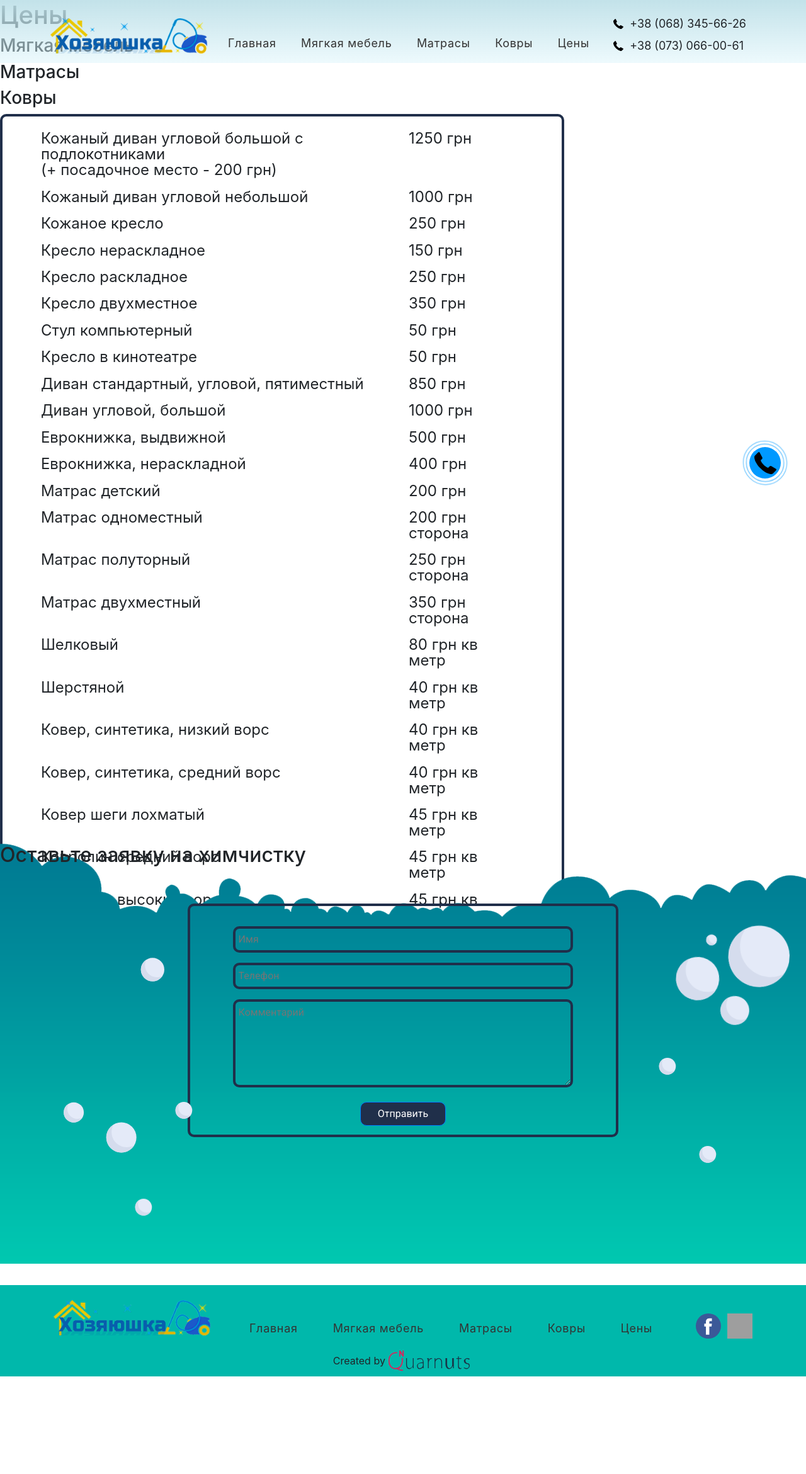
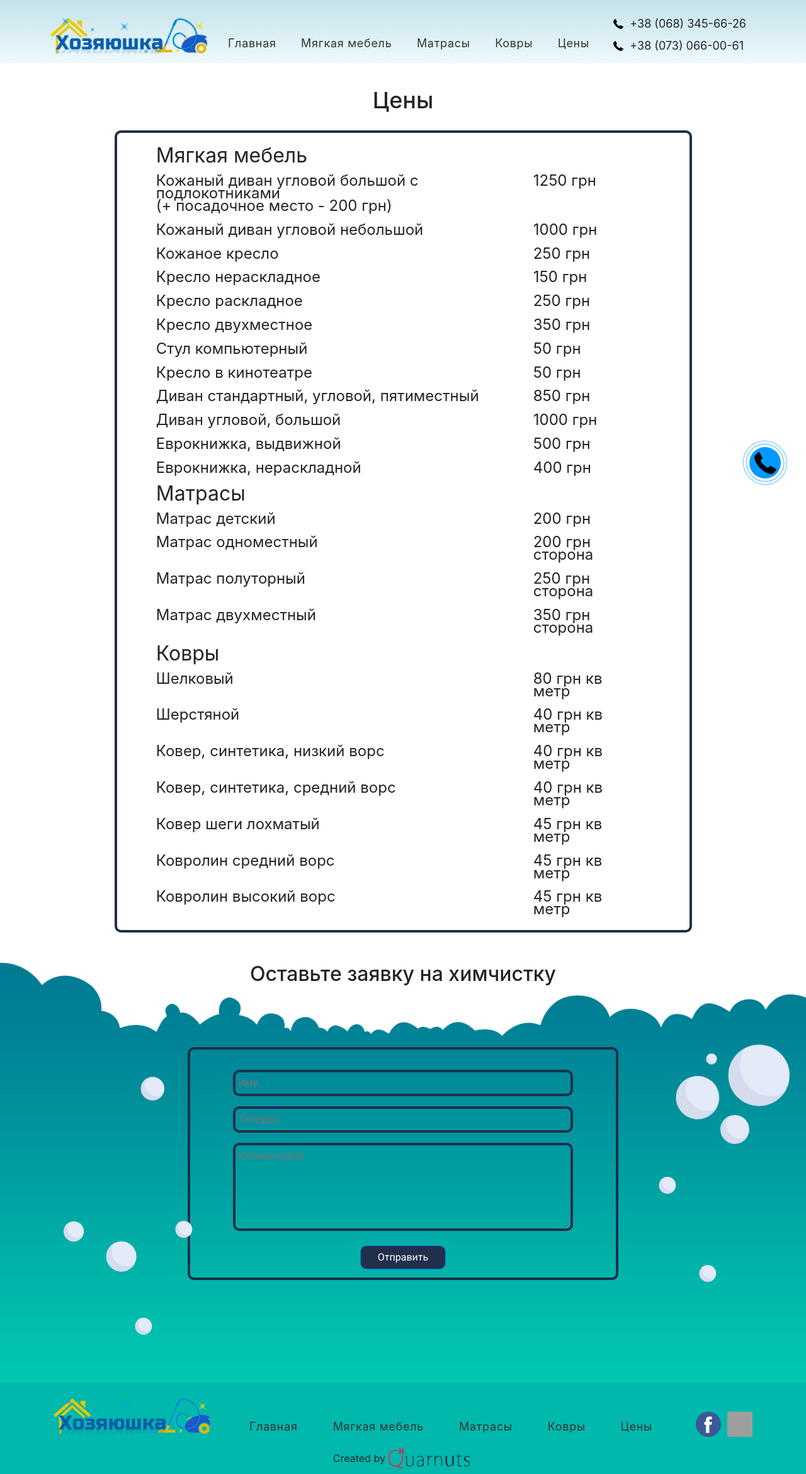
Before and after one commit to markxploder/hozyaushka, a Django app: page /price/ in a window 1280 px wide. Shown: the whole page at 63% size. Before the commit the page ends 2186 px from the top, so only its background shows below. Run offline with Django 3.2, Linux system fonts and the light colour scheme; some libraries are stand-ins or nearby versions; grey boxes are pictures that could not be loaded.

Commit message:
Slightly changed css + price.html

```diff
--- a/hoz/static/css/carpet.css
+++ b/hoz/static/css/carpet.css
@@ -66,7 +66,7 @@
   padding: 1%;
 }
 
-@media screen and (max-device-width: 500px) {
+@media only screen and (min-device-width: 320px) and (max-device-width : 480px) {
   .carpet h1 {
     padding: 4.2% 5% 2% 5%;
   }
--- a/hoz/static/css/furniture.css
+++ b/hoz/static/css/furniture.css
@@ -61,7 +61,7 @@
   padding: 1%;
 }
 
-@media screen and (max-device-width: 500px) {
+@media only screen and (min-device-width: 320px) and (max-device-width : 480px) {
   .furniture h1 {
     padding: 4.2% 5% 2% 5%;
   }
--- a/hoz/static/css/mattress.css
+++ b/hoz/static/css/mattress.css
@@ -60,7 +60,7 @@
   padding: 1.3%;
 }
 
-@media screen and (max-device-width: 500px) {
+@media only screen and (min-device-width: 320px) and (max-device-width : 480px) {
   .mattress h1 {
     padding: 4.2% 5% 2% 5%;
   }
--- a/hoz/static/css/price.css
+++ b/hoz/static/css/price.css
@@ -1,8 +1,20 @@
+.price {
+    padding-top: 100px;
+    text-align: center;
+    font: #333333;
+}
+
+.price h1 {
+    margin-top: 3%;
+    margin-bottom: 2%;
+    font-size: 36px;
+}
+
 .price-table {
   width: 70%;
   text-align: left;
   font-size: 24px;
-  line-height: 25px;
+  line-height: 20px;
   border: solid 4px #202f4a;
   border-collapse: unset;
   border-radius: 10px;
@@ -15,23 +27,31 @@
   padding: 1%;
 }
 
+.td-title {
+  line-height: 25px;
+  font-size: 32px;
+  padding: 2.5%;
+}
+
 /* request */
 
 .request {
     min-height: calc(100% - 100px);
     position: relative;
-    top: -25%;
-    margin-bottom: -13%;
     background: url(../img/foam!.png) no-repeat;
 }
-
 
 .hoz-caption-bigger {
     margin-bottom: 2%;
 }
 
 .hoz-caption-bigger h2 {
-    line-height: 3.2;
+  text-align: center;
+  line-height: 3.2;
+}
+
+.hoz-reqest-form{
+  margin-top: 5%;
 }
 
 .hoz-form {
@@ -69,49 +89,57 @@
     bottom: 10%;
     left: 15%;
 }
+
 #bubble2 {
     bottom: 20%;
     left: 10%;
 }
+
 #bubble3 {
     bottom: 30%;
     left: 5%;
 }
+
 #bubble4 {
     bottom: 60%;
     left: 15%;
 }
+
 #bubble5 {
     bottom: 30%;
     left: 20%
 }
+
 #bubble6 {
     bottom: 20%;
     left: 85%;
 }
+
 #bubble7 {
     bottom: 40%;
     left: 80%;
 }
+
 #bubble8 {
     bottom: 55%;
     left: 85%;
 }
 
-
 #bubbles img {
     height: 50px;
 }
+
 #bubble4 img {
     height: 70px;
 }
+
 #bubble3 img {
     height: 60px;
 }
+
 #bubble2 img {
     height: 90px;
 }
-
 
 #bubble8 img {
     height: 150px;
@@ -120,27 +148,32 @@
 #bubble1 {
     animation: move1 1s ease-in-out infinite;
 }
+
 #bubble3 {
     animation: move2 2s ease-in-out infinite;
 }
+
 #bubble8 {
     animation: move8 5s infinite;
 }
+
 @keyframes move1 {
     0% { transform: translateY(0%); }
     50% { transform: translateY(30%); }
 }
+
 @keyframes move2 {
     0% { transform: translateY(50%) translateX(50%); }
     50% { transform: translateY(0%) translateX(0%); }
     100% { transform: translateY(50%) translateX(50%); }
 }
+
 @keyframes move8 {
     0% { transform: rotate(0deg) scale(1); }
     50% { transform: rotate(5deg) scale(1.2); }
 }
 
-@media screen and (max-device-width: 500px) {
+@media only screen and (min-device-width: 320px) and (max-device-width : 480px) {
   .price-table {
     width: 95%;
     line-height: 18px;
--- a/hoz/templates/hoz/price.html
+++ b/hoz/templates/hoz/price.html
@@ -3,9 +3,12 @@
 {% block content %}
 <section class="price">
   <h1>Цены</h1>
+  <div class="row justify-content-center">
     <table class="table price-table">
       <tbody>
-      <h3>Мягкая мебель</h3>
+        <tr>
+          <td class="td-title">Мягкая мебель</td>
+        </tr>
         <tr>
           <td>Кожаный диван угловой большой с подлокотниками<br/> (+ посадочное место - 200 грн)</td>
           <td>1250 грн</td>
@@ -54,7 +57,9 @@
           <td>Еврокнижка, нераскладной</td>
           <td>400 грн</td>
         </tr>
-      <h3>Матрасы</h3>
+        <tr>
+          <td class="td-title">Матрасы</td>
+        </tr>
         <tr>
           <td>Матрас детский</td>
           <td>200 грн</td>
@@ -71,7 +76,9 @@
           <td>Матрас двухместный</td>
           <td>350 грн сторона</td>
         </tr>
-      <h3>Ковры</h3>
+        <tr>
+          <td class="td-title">Ковры</td>
+        </tr>
         <tr>
           <td>Шелковый</td>
           <td>80 грн кв метр</td>
@@ -102,10 +109,11 @@
         </tr>
       </tbody>
     </table>
+  </div>
 </section>
 <section class="request">
     <div class="caption-dark hoz-caption-bigger"><h2>Оставьте заявку на химчистку</h2></div>
-    <div class="container">
+    <div class="container hoz-reqest-form">
         <div class="row justify-content-center">
             <form method="POST" class="post-form hoz-form">{% csrf_token %}
                 <div class="form-group">
```
Lines whose indentation alone changed are shown as unchanged.
